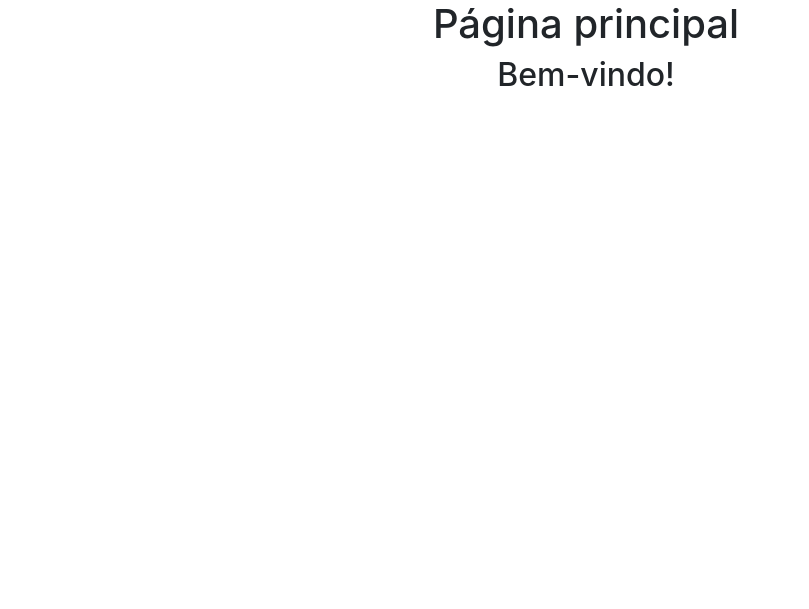
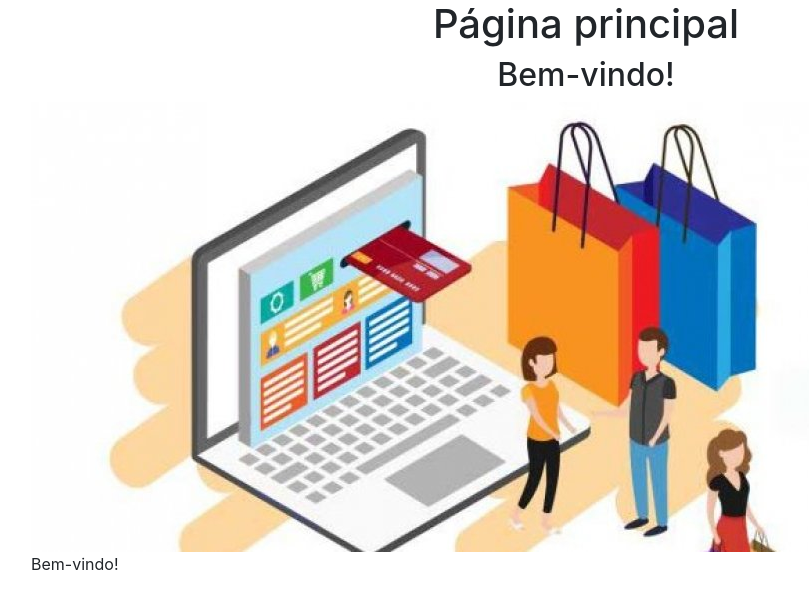
Before and after one commit to ecoscom/django_ecommerce, a Django app: page / in a window 1280 px wide. Shown: the top 609 px of the page, without its empty margins (54-863 px from the left). Run offline with Django 3.2, Linux system fonts and the light colour scheme; some libraries are stand-ins or nearby versions.

Commit message:
insert img in home_page.html

```diff
--- a/e_commerce/settings.py
+++ b/e_commerce/settings.py
@@ -126,7 +126,7 @@
 
 STATIC_ROOT = os.path.join(os.path.dirname(BASE_DIR), 'static_cdn', 'static_root')
 
-MEDIA_URL = '/media'
+MEDIA_URL = '/media/'
 MEDIA_ROOT = os.path.join(os.path.dirname(BASE_DIR), 'static_cdn', 'media_root')
 
 # Default primary key field type
--- /dev/null
+++ b/static_local/css/main.css
@@ -0,0 +1,3 @@
+body {
+    color: rgb(109, 90, 90);
+}
--- a/template/home_page.html
+++ b/template/home_page.html
@@ -1,3 +1,4 @@
+{% load static %}
 <!doctype html>
 <html lang="en">
   <head>
@@ -7,7 +8,7 @@
 
     <!-- Bootstrap CSS -->
     <link rel="stylesheet" href="https://stackpath.bootstrapcdn.com/bootstrap/4.1.3/css/bootstrap.min.css" integrity="sha384-MCw98/SFnGE8fJT3GXwEOngsV7Zt27NXFoaoApmYm81iuXoPkFOJwJ8ERdknLPMO" crossorigin="anonymous">
-
+    <link rel="stylesheet" href="{% static 'css/main.css' %}">
     <title>Hello, world!</title>
   </head>
   <body>
@@ -28,7 +29,14 @@
             <h1>{{ title }}</h1>
             <h2>{{ content }}</h2>
     </div>
+
     <div class='container'>
+      <div class="row">
+        <div class="col">
+          <img src="{% static 'img/loja.jpg' %}" class="img-fluid" />
+          <p>{{ content }}</p>
+        </div>
+      </div>
       {% if request.user.is_authenticated %}
         <div class='row'>
           <div class='col'>
```
Also changed, not shown: static_local/img/loja.jpg (added).
